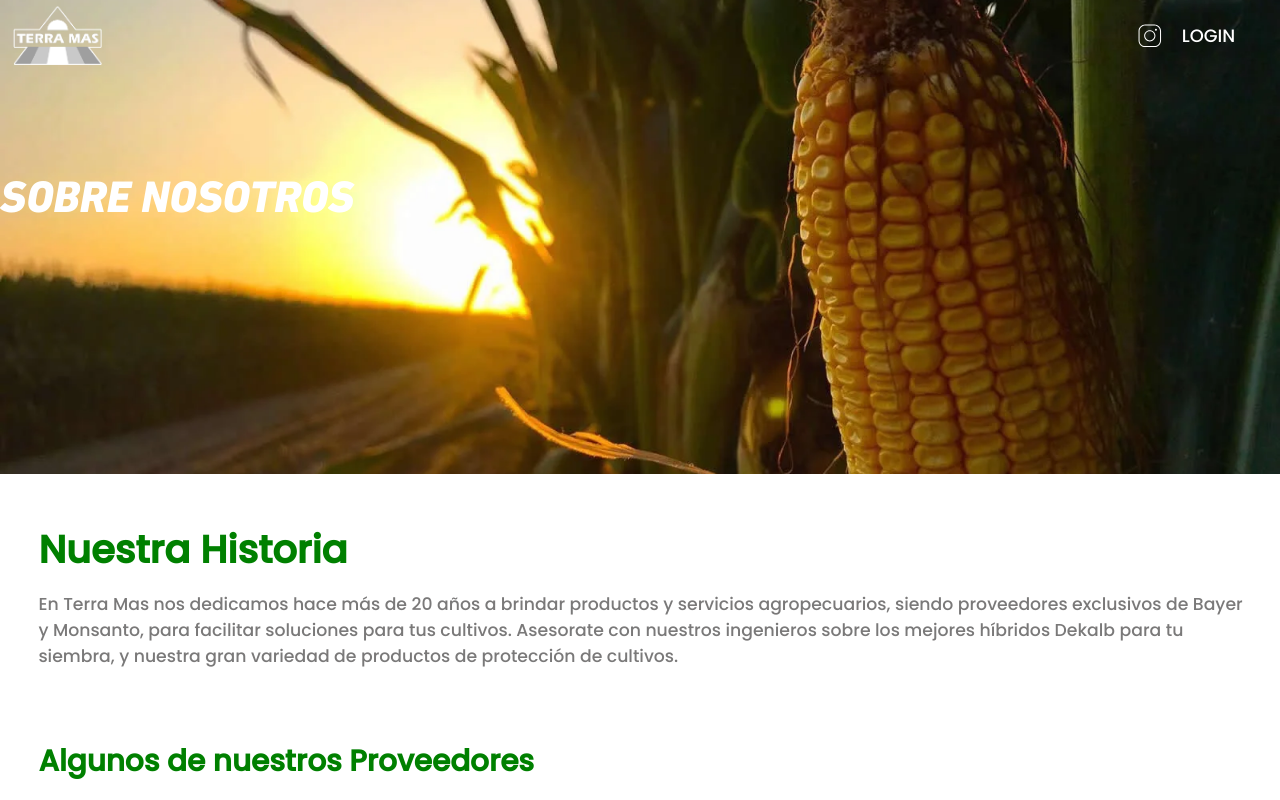
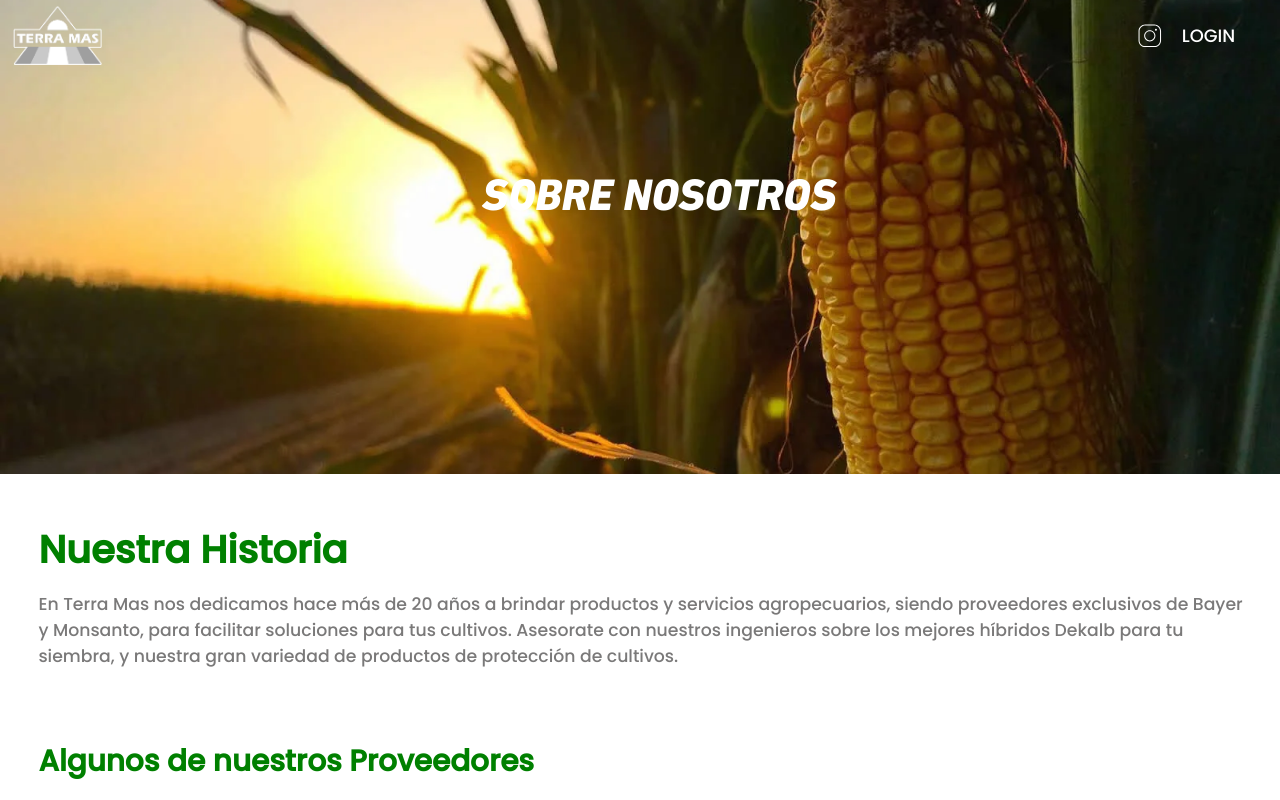
Before and after one commit to LeoneAlejandro/terra-mas-website, a React (Create React App) app: page /sobre-nosotros in a window 1280 px wide. Shown: the top 800 px of the page. Built offline with nearby package versions, Linux system fonts and the light colour scheme.

Commit message:
Sobre nosotros centered

```diff
--- a/src/components/SobreNosotrosComponent.jsx
+++ b/src/components/SobreNosotrosComponent.jsx
@@ -8,7 +8,7 @@ export default function SobreNosotros() {
         <div className="sobreNosotrosComponent">
 
             <div className="sobreNosotrosBanner">
-                <h1 className='sobreNosotrosTitulo'>SOBRE NOSOTROS</h1>
+                <h1 className='contactoBannerTitulo'>SOBRE NOSOTROS</h1>
             </div>
 
             <div className="nuestraHisotira">
--- a/src/css/ContactoComponent.css
+++ b/src/css/ContactoComponent.css
@@ -9,8 +9,8 @@
 }
 
 .contactoBannerTitulo {
-    padding-left: 0;
-    padding-top: 8.2vw;
+    text-align: center;
+    padding-top: 8.4vw;
     font-size: 3.5vw;
     color: white;
     font-family: 'DIN';
--- a/src/css/SobreNosotros.css
+++ b/src/css/SobreNosotros.css
@@ -13,14 +13,14 @@
     background-position: center center;
 }
 
-.sobreNosotrosTitulo {
+/* .sobreNosotrosTitulo {
     padding-left: 0;
-    padding-top: 8.6vw;
+    padding-top: 9vw;
     font-size: 3.5vw;
     color: white;
     font-family: 'DIN';
     display: block;
-}
+} */
 
 .nuestraHisotira h3 {
     font-size: 3vw;
```
